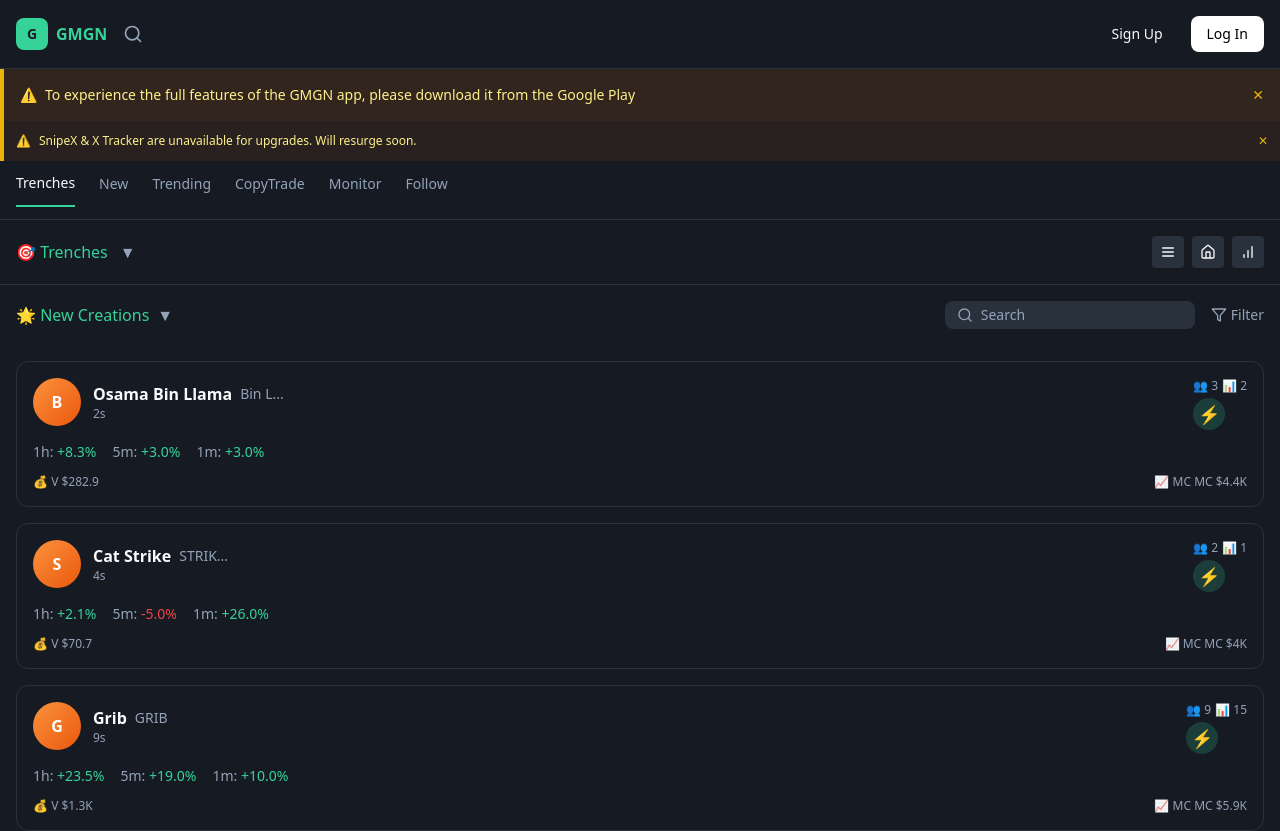
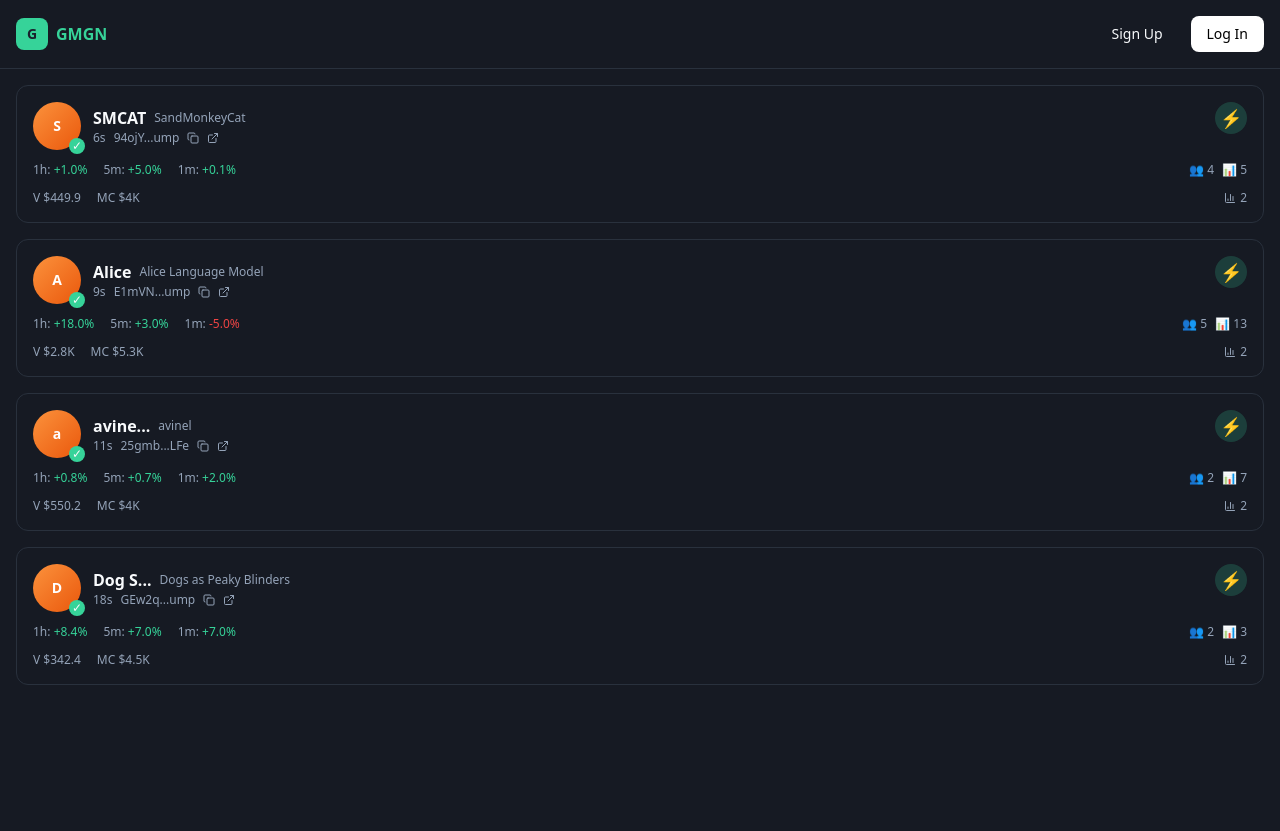
Before and after one commit to kskeerthana/gmgn-ai-react-clone, a React (Vite) app: page / in a window 1280 px wide. Shown: the top 831 px of the page. After the commit the page ends 800 px from the top, so only its background shows below. Built offline with nearby package versions, Linux system fonts and the light colour scheme.

Commit message:
Refactor: Replicate main page UI post-login
Replicate the main page UI, including the navigation bar and market data display, as shown in the provided screenshots.

```diff
--- a/src/components/Header.tsx
+++ b/src/components/Header.tsx
@@ -1,6 +1,6 @@
 
 import React from 'react';
-import { Search, Wallet, Settings, Copy, ExternalLink } from 'lucide-react';
+import { Search, Copy, Settings } from 'lucide-react';
 
 interface HeaderProps {
   onSignUp: () => void;
@@ -19,23 +19,49 @@ const Header: React.FC<HeaderProps> = ({ onSignUp, onLogIn, onWalletClick, isLog
           </div>
           <span className="text-primary font-semibold text-sm md:text-base">GMGN</span>
         </div>
-        <Search className="w-4 h-4 md:w-5 md:h-5 text-muted-foreground cursor-pointer hover:text-foreground transition-colors" />
+
+        {isLoggedIn && (
+          <div className="hidden md:flex items-center space-x-4 ml-8">
+            <button className="text-foreground hover:text-primary text-sm">Trenches</button>
+            <button className="text-muted-foreground hover:text-foreground text-sm">New pair</button>
+            <button className="text-muted-foreground hover:text-foreground text-sm">Trending</button>
+            <button className="text-muted-foreground hover:text-foreground text-sm">CopyTrade</button>
+            <button className="text-muted-foreground hover:text-foreground text-sm">Monitor</button>
+            <button className="text-muted-foreground hover:text-foreground text-sm">Follow</button>
+            <button className="text-muted-foreground hover:text-foreground text-sm">Holding</button>
+          </div>
+        )}
       </div>
 
       <div className="flex items-center space-x-2 md:space-x-3">
         {isLoggedIn ? (
           <>
-            <div className="flex items-center space-x-1 md:space-x-2 bg-card border border-border rounded-lg px-2 py-1">
-              <Wallet className="w-3 h-3 md:w-4 md:h-4 text-primary" />
-              <span className="text-xs md:text-sm text-foreground">0</span>
+            <div className="hidden md:flex items-center space-x-3 bg-input rounded-lg px-3 py-1.5">
+              <Search className="w-4 h-4 text-muted-foreground" />
+              <input
+                type="text"
+                placeholder="Search token/contract/wallet"
+                className="bg-transparent text-sm text-foreground placeholder-muted-foreground outline-none w-48"
+              />
+              <span className="text-xs text-muted-foreground">⌘K</span>
             </div>
+
+            <Search className="w-4 h-4 md:hidden text-muted-foreground cursor-pointer hover:text-foreground transition-colors" />
+
             <button
               onClick={onWalletClick}
               className="flex items-center space-x-1 text-xs md:text-sm font-medium text-foreground hover:text-primary transition-colors"
             >
+              <span className="hidden md:inline">≡</span>
               <span>SOL</span>
               <span className="text-muted-foreground">▼</span>
             </button>
+
+            <div className="flex items-center space-x-2 bg-card border border-border rounded-lg px-2 py-1">
+              <Copy className="w-3 h-3 md:w-4 md:h-4 text-primary" />
+              <span className="text-xs md:text-sm text-primary font-medium">0</span>
+            </div>
+
             <button className="w-6 h-6 md:w-8 md:h-8 bg-muted rounded-full flex items-center justify-center">
               <Settings className="w-3 h-3 md:w-4 md:h-4 text-muted-foreground" />
             </button>
--- a/src/components/Navigation.tsx
+++ b/src/components/Navigation.tsx
@@ -17,7 +17,7 @@ const Navigation: React.FC<NavigationProps> = ({ activeTab, onTabChange }) => {
   ];
 
   return (
-    <nav className="flex items-center space-x-3 md:space-x-6 px-3 md:px-4 py-2 md:py-3 border-b border-border overflow-x-auto scrollbar-hide">
+    <nav className="flex items-center space-x-3 md:space-x-6 px-3 md:px-4 py-2 md:py-3 border-b border-border overflow-x-auto scrollbar-hide md:hidden">
       {tabs.map((tab) => (
         <button
           key={tab.id}
--- a/src/components/TokenCard.tsx
+++ b/src/components/TokenCard.tsx
@@ -1,5 +1,6 @@
 
 import React from 'react';
+import { Copy, ExternalLink, BarChart3 } from 'lucide-react';
 
 interface TokenCardProps {
   name: string;
@@ -40,35 +41,39 @@ const TokenCard: React.FC<TokenCardProps> = ({
   };
 
   return (
-    <div className="bg-card border border-border rounded-xl p-4 hover:border-primary/50 transition-colors cursor-pointer">
+    <div className="bg-card border border-border rounded-xl p-3 md:p-4 hover:border-primary/50 transition-colors cursor-pointer">
       <div className="flex items-start justify-between mb-3">
         <div className="flex items-center space-x-3">
-          <div className="w-12 h-12 rounded-full overflow-hidden bg-muted">
-            <div className="w-full h-full bg-gradient-to-br from-orange-400 to-orange-600 flex items-center justify-center text-white font-bold">
-              {symbol.charAt(0)}
+          <div className="relative">
+            <div className="w-10 h-10 md:w-12 md:h-12 rounded-full overflow-hidden bg-muted">
+              <div className="w-full h-full bg-gradient-to-br from-orange-400 to-orange-600 flex items-center justify-center text-white font-bold text-sm">
+                {symbol.charAt(0)}
+              </div>
+            </div>
+            <div className="absolute -bottom-1 -right-1 w-4 h-4 bg-primary rounded-full flex items-center justify-center">
+              <span className="text-xs">✓</span>
             </div>
           </div>
           <div>
             <div className="flex items-center space-x-2">
-              <h3 className="font-semibold text-foreground">{name}</h3>
-              <span className="text-sm text-muted-foreground">{symbol}</span>
+              <h3 className="font-semibold text-foreground text-sm md:text-base">{name}</h3>
+              <span className="text-xs text-muted-foreground">{symbol}</span>
             </div>
-            <p className="text-xs text-muted-foreground">{age}</p>
+            <div className="flex items-center space-x-2 text-xs text-muted-foreground">
+              <span>{age}</span>
+              <span>{address}</span>
+              <Copy className="w-3 h-3 cursor-pointer hover:text-foreground" />
+              <ExternalLink className="w-3 h-3 cursor-pointer hover:text-foreground" />
+            </div>
           </div>
         </div>
-        <div className="text-right">
-          <div className="flex items-center space-x-1 text-xs text-muted-foreground mb-1">
-            <span>👥 {holders}</span>
-            <span>📊 {transactions}</span>
-          </div>
-          <button className="w-8 h-8 bg-primary/20 rounded-full flex items-center justify-center hover:bg-primary/30 transition-colors">
-            <span className="text-primary text-lg">⚡</span>
-          </button>
-        </div>
+        <button className="flex items-center justify-center w-8 h-8 bg-primary/20 rounded-full hover:bg-primary/30 transition-colors">
+          <span className="text-primary text-lg">⚡</span>
+        </button>
       </div>
 
-      <div className="flex items-center justify-between text-sm mb-3">
-        <div className="flex space-x-4">
+      <div className="flex items-center justify-between text-xs mb-3">
+        <div className="flex items-center space-x-4">
           <div>
             <span className="text-muted-foreground">1h: </span>
             {formatChange(change1h)}
@@ -82,11 +87,21 @@ const TokenCard: React.FC<TokenCardProps> = ({
             {formatChange(change1m)}
           </div>
         </div>
+        <div className="flex items-center space-x-2">
+          <span className="text-muted-foreground">👥 {holders}</span>
+          <span className="text-muted-foreground">📊 {transactions}</span>
+        </div>
       </div>
 
-      <div className="flex items-center justify-between text-xs text-muted-foreground">
-        <span>💰 {volume}</span>
-        <span>📈 MC {marketCap}</span>
+      <div className="flex items-center justify-between text-xs">
+        <div className="flex items-center space-x-4">
+          <span className="text-muted-foreground">{volume}</span>
+          <span className="text-muted-foreground">{marketCap}</span>
+        </div>
+        <div className="flex items-center space-x-1">
+          <BarChart3 className="w-3 h-3 text-muted-foreground" />
+          <span className="text-muted-foreground">2</span>
+        </div>
       </div>
     </div>
   );
--- a/src/pages/Index.tsx
+++ b/src/pages/Index.tsx
@@ -1,3 +1,4 @@
+
 import React, { useState } from 'react';
 import Header from '../components/Header';
 import AuthModal from '../components/AuthModal';
@@ -5,7 +6,7 @@ import Navigation from '../components/Navigation';
 import TokenCard from '../components/TokenCard';
 import TradingView from '../components/TradingView';
 import WalletView from '../components/WalletView';
-import { Search, Filter, Menu, Home, BarChart } from 'lucide-react';
+import { Search, Filter, Settings, Menu, BarChart3 } from 'lucide-react';
 
 const Index = () => {
   const [isAuthModalOpen, setIsAuthModalOpen] = useState(false);
@@ -17,59 +18,59 @@ const Index = () => {
 
   const mockTokens = [
     {
-      name: 'Osama Bin Llama',
-      symbol: 'Bin L...',
+      name: 'SMCAT',
+      symbol: 'SandMonkeyCat',
       avatar: '',
-      address: 'GiQso...ump',
-      age: '2s',
-      change1h: 8.3,
-      change5m: 3,
-      change1m: 3,
-      volume: 'V $282.9',
-      marketCap: 'MC $4.4K',
-      holders: 3,
-      transactions: 2,
+      address: '94ojY...ump',
+      age: '6s',
+      change1h: 1,
+      change5m: 5,
+      change1m: 0.1,
+      volume: 'V $449.9',
+      marketCap: 'MC $4K',
+      holders: 4,
+      transactions: 5,
     },
     {
-      name: 'Cat Strike',
-      symbol: 'STRIK...',
+      name: 'Alice',
+      symbol: 'Alice Language Model',
       avatar: '',
-      address: 'BXoKq...UPb',
-      age: '4s',
-      change1h: 2.1,
-      change5m: -5,
-      change1m: 26,
-      volume: 'V $70.7',
+      address: 'E1mVN...ump',
+      age: '9s',
+      change1h: 18,
+      change5m: 3,
+      change1m: -5,
+      volume: 'V $2.8K',
+      marketCap: 'MC $5.3K',
+      holders: 5,
+      transactions: 13,
+    },
+    {
+      name: 'avine...',
+      symbol: 'avinel',
+      avatar: '',
+      address: '25gmb...LFe',
+      age: '11s',
+      change1h: 0.8,
+      change5m: 0.7,
+      change1m: 2,
+      volume: 'V $550.2',
       marketCap: 'MC $4K',
       holders: 2,
-      transactions: 1,
+      transactions: 7,
     },
     {
-      name: 'Grib',
-      symbol: 'GRIB',
+      name: 'Dog S...',
+      symbol: 'Dogs as Peaky Blinders',
       avatar: '',
-      address: 'HVyAm...ump',
-      age: '9s',
-      change1h: 23.5,
-      change5m: 19,
-      change1m: 10,
-      volume: 'V $1.3K',
-      marketCap: 'MC $5.9K',
-      holders: 9,
-      transactions: 15,
-    },
-    {
-      name: 'MOON AURA',
-      symbol: 'LUNAR',
-      avatar: '',
-      address: '7PkSF...rTT',
-      age: '11s',
-      change1h: 0,
-      change5m: 0,
-      change1m: 0,
-      volume: 'V $2.45',
-      marketCap: 'MC $11.4K',
-      holders: 7,
+      address: 'GEw2q...ump',
+      age: '18s',
+      change1h: 8.4,
+      change5m: 7,
+      change1m: 7,
+      volume: 'V $342.4',
+      marketCap: 'MC $4.5K',
+      holders: 2,
       transactions: 3,
     },
   ];
@@ -126,73 +127,91 @@ const Index = () => {
         isLoggedIn={isLoggedIn}
       />
 
-      {/* Alert Banners */}
-      <div className="bg-yellow-900/30 border-l-4 border-yellow-500 p-3 md:p-4 text-xs md:text-sm">
-        <div className="flex items-center justify-between">
+      <Navigation activeTab={activeTab} onTabChange={setActiveTab} />
+
+      {isLoggedIn && (
+        <>
+          {/* Desktop Controls Row */}
+          <div className="hidden md:flex items-center justify-between p-4 border-b border-border">
+            <div className="flex items-center space-x-4">
               <div className="flex items-center space-x-2">
-            <span className="text-yellow-500">⚠️</span>
-            <span className="text-yellow-200">
-              To experience the full features of the GMGN app, please download it from the Google Play
-            </span>
+                <span className="text-primary text-base">🎯 Trenches</span>
+                <button className="text-muted-foreground hover:text-foreground">▼</button>
               </div>
-          <button className="text-yellow-500 hover:text-yellow-400">✕</button>
+              <div className="flex items-center space-x-2">
+                <button className="flex items-center space-x-1 bg-primary text-primary-foreground px-3 py-1.5 rounded-lg text-sm">
+                  <span>Customize</span>
+                </button>
+                <button className="flex items-center space-x-1 bg-muted px-3 py-1.5 rounded-lg text-sm">
+                  <span>💎 Devs</span>
+                </button>
+                <button className="flex items-center space-x-1 bg-muted px-3 py-1.5 rounded-lg text-sm">
+                  <Filter className="w-4 h-4" />
+                  <span>Filter</span>
+                </button>
+                <button className="flex items-center space-x-1 bg-muted px-3 py-1.5 rounded-lg text-sm">
+                  <BarChart3 className="w-4 h-4" />
+                  <span>1</span>
+                </button>
+                <button className="flex items-center space-x-1 bg-primary text-primary-foreground px-3 py-1.5 rounded-lg text-sm">
+                  <span>⚡ Buy</span>
+                </button>
+                <button className="flex items-center space-x-1 bg-muted px-3 py-1.5 rounded-lg text-sm">
+                  <span>≡ 0</span>
+                </button>
+              </div>
+            </div>
+            <div className="flex items-center space-x-2">
+              <span className="text-sm">P1</span>
+              <span className="text-sm">P2</span>
+              <span className="text-sm">P3</span>
+              <Settings className="w-4 h-4 text-muted-foreground" />
             </div>
           </div>
 
-      <div className="bg-yellow-900/20 border-l-4 border-yellow-500 p-2 md:p-3 text-xs">
-        <div className="flex items-center justify-between">
+          {/* Mobile Controls */}
+          <div className="md:hidden">
+            <div className="flex items-center justify-between p-3 border-b border-border">
               <div className="flex items-center space-x-2">
-            <span className="text-yellow-500">⚠️</span>
-            <span className="text-yellow-200">
-              SnipeX & X Tracker are unavailable for upgrades. Will resurge soon.
-            </span>
-          </div>
-          <button className="text-yellow-500 hover:text-yellow-400">✕</button>
-        </div>
-      </div>
-
-      <Navigation activeTab={activeTab} onTabChange={setActiveTab} />
-
-      {/* Trenches Controls */}
-      <div className="flex items-center justify-between p-3 md:p-4 border-b border-border">
-        <div className="flex items-center space-x-2 md:space-x-3">
-          <span className="text-primary text-sm md:text-base">🎯 Trenches</span>
+                <span className="text-primary text-sm">🎯 Trenches</span>
                 <button className="text-muted-foreground hover:text-foreground">▼</button>
               </div>
-        <div className="flex items-center space-x-2 md:space-x-4">
-          <div className="flex items-center space-x-1 md:space-x-2">
-            <button className="w-6 h-6 md:w-8 md:h-8 bg-muted rounded flex items-center justify-center hover:bg-muted/80 transition-colors">
-              <Menu className="w-3 h-3 md:w-4 md:h-4" />
+              <div className="flex items-center space-x-2">
+                <div className="flex items-center space-x-1">
+                  <button className="w-8 h-8 bg-muted rounded flex items-center justify-center">
+                    <Menu className="w-4 h-4" />
                   </button>
-            <button className="w-6 h-6 md:w-8 md:h-8 bg-muted rounded flex items-center justify-center hover:bg-muted/80 transition-colors">
-              <Home className="w-3 h-3 md:w-4 md:h-4" />
+                  <button className="w-8 h-8 bg-muted rounded flex items-center justify-center">
+                    <span className="text-xs">💎</span>
                   </button>
-            <button className="w-6 h-6 md:w-8 md:h-8 bg-muted rounded flex items-center justify-center hover:bg-muted/80 transition-colors">
-              <BarChart className="w-3 h-3 md:w-4 md:h-4" />
+                  <button className="w-8 h-8 bg-muted rounded flex items-center justify-center">
+                    <Filter className="w-4 h-4" />
                   </button>
                 </div>
-          {isLoggedIn && (
-            <div className="flex items-center space-x-2">
-              <span className="text-primary text-xs md:text-sm">⚡ 0</span>
-              <button onClick={handleWalletClick} className="text-muted-foreground hover:text-foreground text-xs md:text-sm">
-                P1 ▼
+                <div className="flex items-center space-x-2 bg-card border border-border rounded-lg px-2 py-1">
+                  <BarChart3 className="w-3 h-3 text-primary" />
+                  <span className="text-xs text-foreground">1</span>
+                </div>
+                <button className="flex items-center space-x-1 bg-primary text-primary-foreground px-3 py-1.5 rounded-lg text-xs">
+                  <span>⚡</span>
                 </button>
-              <button className="w-6 h-6 md:w-8 md:h-8 bg-muted rounded-full flex items-center justify-center hover:bg-muted/80 transition-colors">
-                <span className="text-xs">⚙️</span>
-              </button>
+                <div className="flex items-center space-x-1 bg-muted px-2 py-1 rounded-lg">
+                  <span className="text-xs">≡ 0</span>
                 </div>
-          )}
+                <span className="text-xs">P1 ▼</span>
+                <Settings className="w-4 h-4 text-muted-foreground" />
+              </div>
             </div>
           </div>
 
           {/* New Creations Filter */}
-      <div className="flex flex-col sm:flex-row sm:items-center justify-between p-3 md:p-4 bg-card/50 space-y-2 sm:space-y-0">
+          <div className="flex flex-col sm:flex-row sm:items-center justify-between p-3 md:p-4 bg-card/30 space-y-2 sm:space-y-0">
             <div className="flex items-center space-x-2">
               <span className="text-primary text-sm md:text-base">🌟 New Creations</span>
               <button className="text-muted-foreground hover:text-foreground">▼</button>
             </div>
             <div className="flex items-center space-x-2 md:space-x-4">
-          <div className="flex items-center space-x-2 bg-muted rounded-lg px-2 md:px-3 py-1 flex-1 sm:flex-initial">
+              <div className="flex items-center space-x-2 bg-input rounded-lg px-3 py-2 flex-1 sm:flex-initial">
                 <Search className="w-3 h-3 md:w-4 md:h-4 text-muted-foreground" />
                 <input
                   type="text"
@@ -206,6 +225,8 @@ const Index = () => {
               </button>
             </div>
           </div>
+        </>
+      )}
 
       {/* Token List */}
       <div className="p-3 md:p-4 space-y-3 md:space-y-4 pb-20 md:pb-4">
```
Lines whose indentation alone changed are shown as unchanged.
